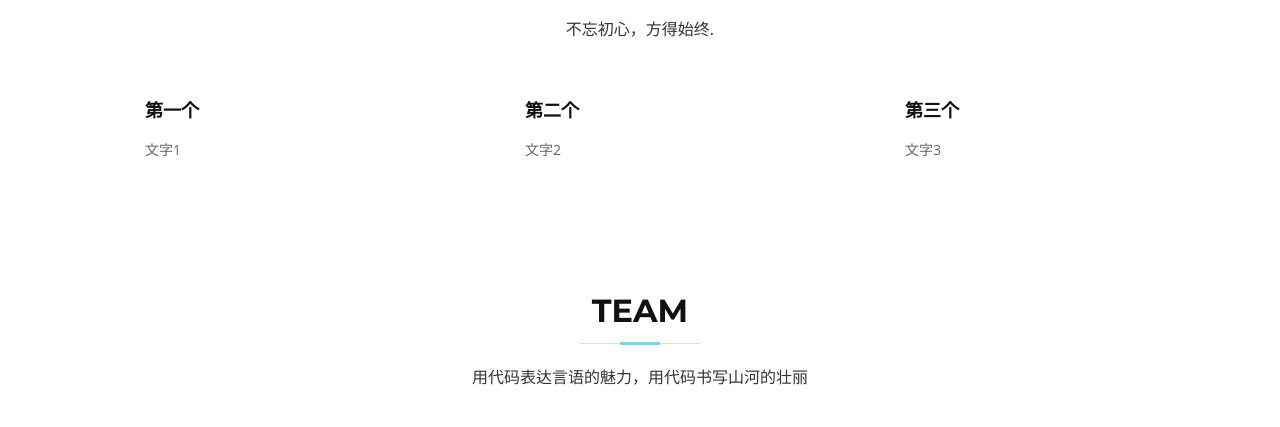
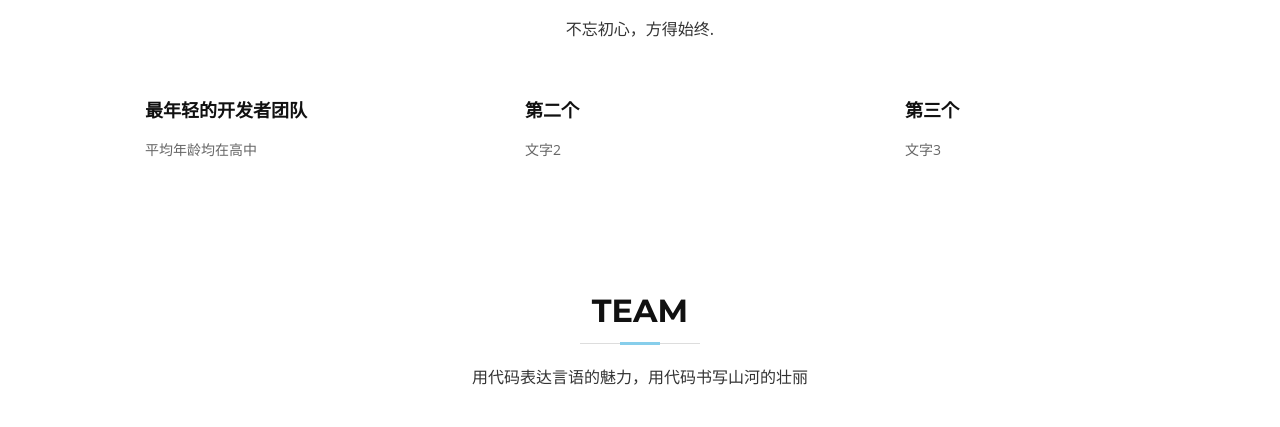
Before and after one commit to CoreYunFeng/CloudCoreNetWorkWebSite, a plain HTML site: page index.html in a window 1280 px wide. Shown: the part 916-1343 px from the top of the page. Drawn offline with Linux system fonts and the light colour scheme; a web font is replaced by a local one.

Commit message:
Update index.html

```diff
--- a/index.html
+++ b/index.html
@@ -72,8 +72,8 @@
       <div class="col-lg-4 col-md-6 box wow bounceInUp" data-wow-duration="1.4s">
       <div class="icon"></div>
 
-      <h4 class="title"><a href="#services">第一个</a></h4>
-      <p class="description">文字1</p>
+      <h4 class="title"><a href="#services">最年轻的开发者团队</a></h4>
+      <p class="description">平均年龄均在高中</p>
       </div>
 
       <div class="col-lg-4 col-md-6 box wow bounceInUp" data-wow-duration="1.4s">
```
